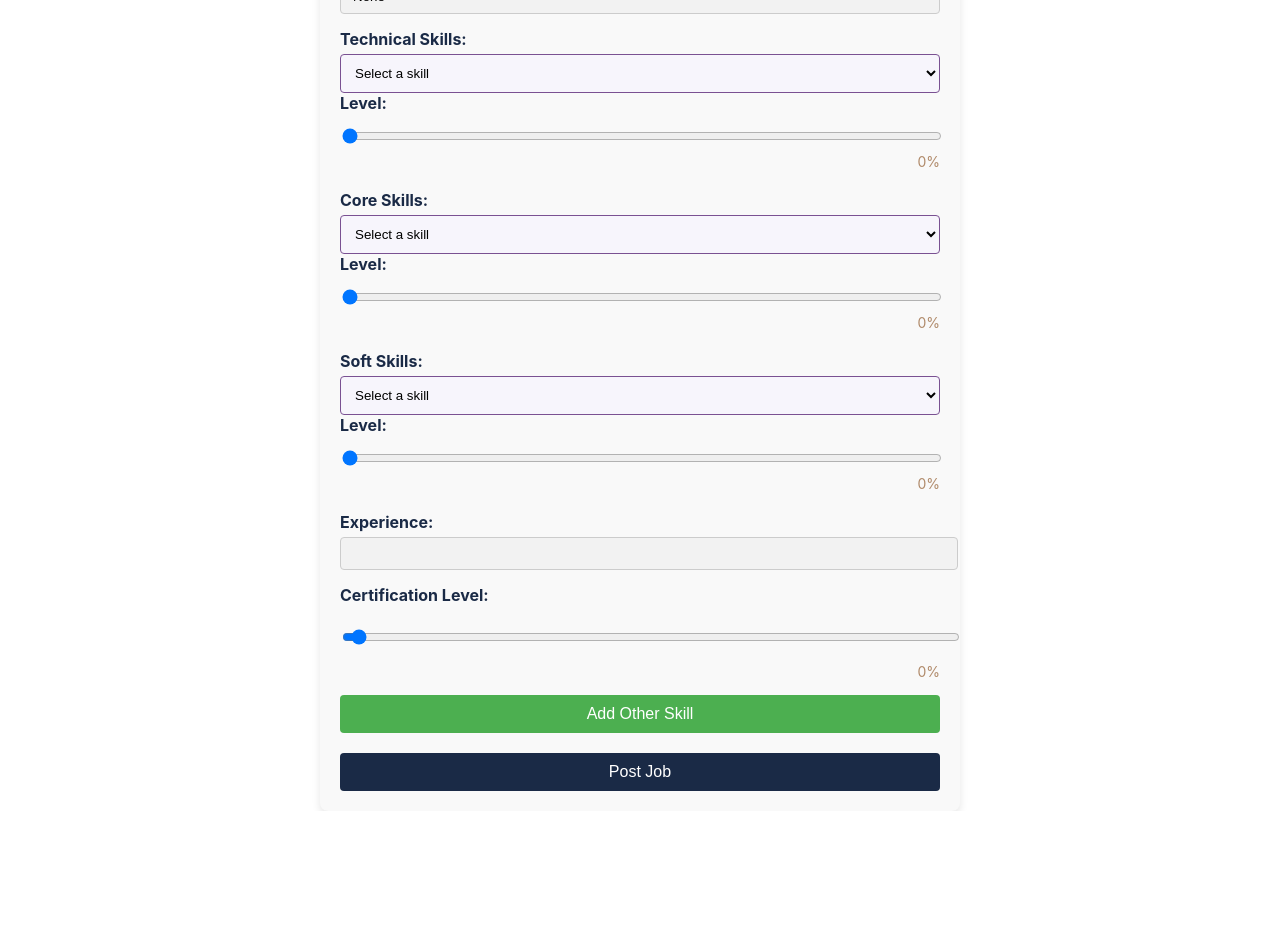
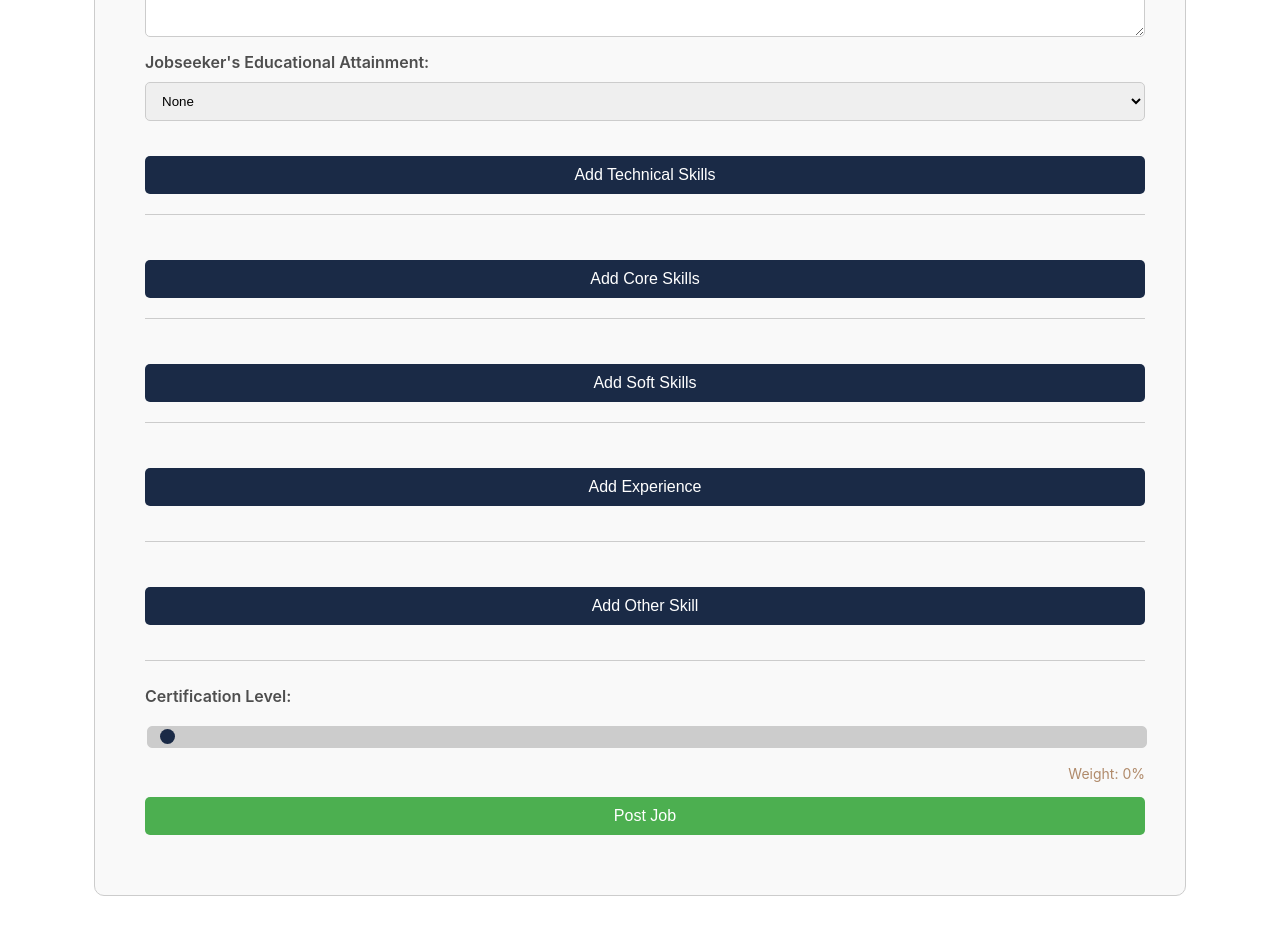
Before and after one commit to iJomaCoding/ijomaa, a React (Vite) app: page /employer/dashboard/postjob in a window 1280 px wide. Shown: the part 400-1326 px from the top of the page. Before the commit the page ends 1211 px from the top, so only its background shows below. Built offline with nearby package versions, Linux system fonts and the light colour scheme; the HTML template or start-up script is replaced by a standard one.

Commit message:
adding of skills

```diff
--- a/src/components/EmployerDisplay/Jobs/PostJob.jsx
+++ b/src/components/EmployerDisplay/Jobs/PostJob.jsx
@@ -1,21 +1,20 @@
 import React, { useState } from "react";
+import { v4 as uuidv4 } from "uuid";
 import styles from "./PostJob.module.css";
-import { Link, useNavigate } from "react-router-dom";
+import { Link } from "react-router-dom";
 
 const PostJob = () => {
   const [jobDetails, setJobDetails] = useState({
     jobtitle: "",
     jobdescription: "",
     education: "",
-    technicalSkills: { name: "", level: 0 },
-    coreSkills: { name: "", level: 0 },
-    softSkills: { name: "", level: 0 },
-    experience: "",
+    skills: [],
+    experience: [],
     certificationLevel: 0,
     otherSkills: [],
   });
 
-  const skills = ["JavaScript", "React", "CSS", "HTML", "Node.js", "Python"];
+  const skillTypes = ["Technical Skills", "Core Skills", "Soft Skills"];
 
   const handleInputChange = (e) => {
     const { name, value } = e.target;
@@ -25,32 +24,53 @@ const PostJob = () => {
     }));
   };
 
-  const handleSkillChange = (e, skillType, field) => {
-    const value =
-      field === "level" ? parseInt(e.target.value, 10) : e.target.value;
+  const handleSkillChange = (id, field, value, type) => {
+    const newSkills = jobDetails[type].map((skill) =>
+      skill.id === id ? { ...skill, [field]: value } : skill
+    );
     setJobDetails((prevDetails) => ({
       ...prevDetails,
-      [skillType]: {
-        ...prevDetails[skillType],
-        [field]: value,
-      },
+      [type]: newSkills,
     }));
   };
 
-  const handleOtherSkillChange = (index, field, value) => {
-    const updatedSkills = [...jobDetails.otherSkills];
-    updatedSkills[index][field] =
-      field === "level" ? parseInt(value, 10) : value;
+  const addSkill = (type) => {
     setJobDetails((prevDetails) => ({
       ...prevDetails,
-      otherSkills: updatedSkills,
+      skills: [
+        ...prevDetails.skills,
+        { id: uuidv4(), type, name: "", level: 0 },
+      ],
     }));
   };
 
   const addOtherSkill = () => {
     setJobDetails((prevDetails) => ({
       ...prevDetails,
-      otherSkills: [...prevDetails.otherSkills, { name: "", level: 0 }],
+      otherSkills: [
+        ...prevDetails.otherSkills,
+        { id: uuidv4(), name: "", level: 0 },
+      ],
+    }));
+  };
+
+  const addExperience = () => {
+    setJobDetails((prevDetails) => ({
+      ...prevDetails,
+      experience: [
+        ...prevDetails.experience,
+        { id: uuidv4(), description: "" },
+      ],
+    }));
+  };
+
+  const handleExperienceChange = (id, value) => {
+    const newExperience = jobDetails.experience.map((exp) =>
+      exp.id === id ? { ...exp, description: value } : exp
+    );
+    setJobDetails((prevDetails) => ({
+      ...prevDetails,
+      experience: newExperience,
     }));
   };
 
@@ -59,54 +79,63 @@ const PostJob = () => {
     console.log(jobDetails);
   };
 
-  const renderSkillSelect = (label, skillType, skillData) => (
-    <div className={styles.skillField}>
-      <label>{label}:</label>
-      <select
-        name={`${skillType}Name`}
-        value={skillData.name}
-        onChange={(e) => handleSkillChange(e, skillType, "name")}
-        required
-      >
-        <option value="" disabled>
-          Select a skill
-        </option>
-        {skills.map((skill) => (
-          <option key={skill} value={skill}>
-            {skill}
-          </option>
-        ))}
-      </select>
+  const renderSkillsByType = (type) =>
+    jobDetails.skills
+      .filter((skill) => skill.type === type)
+      .map((skill) => (
+        <div key={skill.id} className={styles.jobField}>
+          <label>{skill.type}:</label>
+          <input
+            type="text"
+            placeholder="Enter skill name"
+            value={skill.name}
+            onChange={(e) =>
+              handleSkillChange(skill.id, "name", e.target.value, "skills")
+            }
+          />
+          <input
+            type="range"
+            min="0"
+            max="100"
+            step="10"
+            value={skill.level}
+            onChange={(e) =>
+              handleSkillChange(skill.id, "level", e.target.value, "skills")
+            }
+            className={styles.jobSlider}
+            style={{
+              background: `linear-gradient(to right, #1a2a46 ${skill.level}%, #ccc ${skill.level}%)`,
+            }}
+          />
+          <div className={styles.jobWeightLabel}>Weight: {skill.level}%</div>{" "}
+          {/* Updated to match certification level style */}
+        </div>
+      ));
 
-      <label>Level:</label>
-      <input
-        type="range"
-        min="0"
-        max="100"
-        step="10"
-        value={skillData.level}
-        onChange={(e) => handleSkillChange(e, skillType, "level")}
-        className={styles.slider}
-      />
-      <div className={styles.levelLabel}>{skillData.level}%</div>
-    </div>
-  );
+  const renderExperience = () =>
+    jobDetails.experience.map((exp) => (
+      <div key={exp.id} className={styles.jobField}>
+        <label>Experience:</label>
+        <textarea
+          placeholder="Enter experience description"
+          value={exp.description}
+          onChange={(e) => handleExperienceChange(exp.id, e.target.value)}
+        />
+      </div>
+    ));
 
   const renderOtherSkills = () =>
-    jobDetails.otherSkills.map((skill, index) => (
-      <div key={index} className={styles.skillField}>
-        <label>Other Skill {index + 1}:</label>
+    jobDetails.otherSkills.map((skill) => (
+      <div key={skill.id} className={styles.jobField}>
+        <label>Other Skill:</label>
         <input
           type="text"
+          placeholder="Enter skill name"
           value={skill.name}
           onChange={(e) =>
-            handleOtherSkillChange(index, "name", e.target.value)
+            handleSkillChange(skill.id, "name", e.target.value, "otherSkills")
           }
-          placeholder="Enter skill name"
-          required
         />
-
-        <label>Level:</label>
         <input
           type="range"
           min="0"
@@ -114,21 +143,25 @@ const PostJob = () => {
           step="10"
           value={skill.level}
           onChange={(e) =>
-            handleOtherSkillChange(index, "level", e.target.value)
+            handleSkillChange(skill.id, "level", e.target.value, "otherSkills")
           }
-          className={styles.slider}
+          className={styles.jobSlider}
+          style={{
+            background: `linear-gradient(to right, #1a2a46 ${skill.level}%, #ccc ${skill.level}%)`,
+          }}
         />
-        <div className={styles.levelLabel}>{skill.level}%</div>
+        <div className={styles.jobWeightLabel}>Weight: {skill.level}%</div>{" "}
+        {/* Updated to match certification level style */}
       </div>
     ));
 
   return (
-    <div className={styles.container}>
+    <div className={styles.jobContent}>
       <Link to="/employer/dashboard">Home</Link>
-      <div className={styles.formContainer}>
+      <div className={styles.jobFormContainer}>
         <h2>Post a Job</h2>
-        <form onSubmit={handleSubmit} className={styles.form}>
-          <div className={styles.field}>
+        <form onSubmit={handleSubmit} className={styles.jobForm}>
+          <div className={styles.jobField}>
             <label>Job Title:</label>
             <input
               type="text"
@@ -138,8 +171,7 @@ const PostJob = () => {
               required
             />
           </div>
-
-          <div className={styles.field}>
+          <div className={styles.jobField}>
             <label>Job Description:</label>
             <textarea
               name="jobdescription"
@@ -148,8 +180,7 @@ const PostJob = () => {
               required
             />
           </div>
-
-          <div className={styles.field}>
+          <div className={styles.jobField}>
             <label>Jobseeker's Educational Attainment:</label>
             <select
               name="education"
@@ -165,35 +196,39 @@ const PostJob = () => {
               <option value="other">Other</option>
             </select>
           </div>
-
-          {renderSkillSelect(
-            "Technical Skills",
-            "technicalSkills",
-            jobDetails.technicalSkills
-          )}
-          {renderSkillSelect(
-            "Core Skills",
-            "coreSkills",
-            jobDetails.coreSkills
-          )}
-          {renderSkillSelect(
-            "Soft Skills",
-            "softSkills",
-            jobDetails.softSkills
-          )}
-
-          <div className={styles.field}>
-            <label>Experience:</label>
-            <input
-              type="text"
-              name="experience"
-              value={jobDetails.experience}
-              onChange={handleInputChange}
-              required
-            />
-          </div>
-
-          <div className={styles.field}>
+          {skillTypes.map((type) => (
+            <div key={type}>
+              {renderSkillsByType(type)}
+              <button
+                type="button"
+                className={styles.jobAddButton}
+                onClick={() => addSkill(type)}
+              >
+                Add {type}
+              </button>
+              <hr className={styles.jobDivider} />{" "}
+              {/* Divider below each button */}
+            </div>
+          ))}
+          {renderExperience()}
+          <button
+            type="button"
+            className={styles.jobAddButton}
+            onClick={addExperience}
+          >
+            Add Experience
+          </button>
+          <hr className={styles.jobDivider} /> {/* Divider below experience */}
+          {renderOtherSkills()}
+          <button
+            type="button"
+            className={styles.jobAddButton}
+            onClick={addOtherSkill}
+          >
+            Add Other Skill
+          </button>
+          <hr className={styles.jobDivider} /> {/* Divider below other skill */}
+          <div className={styles.jobField}>
             <label>Certification Level:</label>
             <input
               type="range"
@@ -207,24 +242,16 @@ const PostJob = () => {
                   certificationLevel: parseInt(e.target.value, 10),
                 }))
               }
-              className={styles.slider}
+              className={styles.jobSlider}
+              style={{
+                background: `linear-gradient(to right, #1a2a46 ${jobDetails.certificationLevel}%, #ccc ${jobDetails.certificationLevel}%)`,
+              }}
             />
-            <div className={styles.levelLabel}>
-              {jobDetails.certificationLevel}%
+            <div className={styles.jobWeightLabel}>
+              Weight: {jobDetails.certificationLevel}%
             </div>
           </div>
-
-          {renderOtherSkills()}
-
-          <button
-            type="button"
-            className={styles.addButton}
-            onClick={addOtherSkill}
-          >
-            Add Other Skill
-          </button>
-
-          <button type="submit" className={styles.submitButton}>
+          <button type="submit" className={styles.jobSubmitButton}>
             Post Job
           </button>
         </form>
--- a/src/components/EmployerDisplay/Jobs/PostJob.module.css
+++ b/src/components/EmployerDisplay/Jobs/PostJob.module.css
@@ -1,98 +1,132 @@
-.formContainer {
+.jobContent {
+  display: flex;
+  flex-direction: column;
+  gap: 15px;
   width: 100%;
-  max-width: 600px;
+  max-width: 1000px;
   margin: 0 auto;
-  padding: 20px;
+  margin-bottom: 30px;
+  padding: 60px 40px 60px 50px;
+  border: 1px solid #ccc;
+  border-radius: 10px;
   background-color: #f9f9f9;
-  border-radius: 8px;
-  box-shadow: 0 4px 8px rgba(0, 0, 0, 0.1);
 }
 
-.form {
+.jobFormContainer {
+  width: 100%;
+}
+
+.jobForm {
   display: flex;
   flex-direction: column;
+  gap: 15px;
 }
 
-.field {
-  margin-bottom: 15px;
+.jobField {
+  display: flex;
+  flex-direction: column;
+  gap: 10px;
 }
 
-.field label {
-  display: block;
-  margin-bottom: 5px;
-  color: #1a2a46;
-  font-weight: bold;
+.jobField label {
+  font-weight: 600;
+  color: rgb(78, 78, 78);
 }
 
-.field input,
-.field textarea,
-.field select {
+.jobField input,
+.jobField textarea,
+.jobField select {
+  padding: 10px 12px;
+  border: 1px solid #ccc;
+  border-radius: 5px;
   width: 100%;
-  padding: 8px;
-  border: 1px solid #ccc;
-  border-radius: 4px;
-  background-color: #f2f2f2;
+  box-sizing: border-box;
 }
 
-.skillField {
-  margin-bottom: 20px;
+.jobField textarea {
+  resize: vertical;
+  min-height: 80px;
 }
 
-.skillField label {
-  display: block;
-  margin-bottom: 5px;
-  color: #1a2a46;
-  font-weight: bold;
+/* Slider styling */
+.jobSlider {
+  width: 100%;
+  margin-top: 10px;
+  appearance: none;
+  height: 5px;
+  background: #ccc;
+  border-radius: 3px;
+  outline: none;
+  transition: background 0.15s ease-in-out;
 }
 
-.skillField select,
-.skillField input[type="text"] {
-  width: 100%;
-  padding: 10px;
-  border: 1px solid #7a5192;
-  border-radius: 4px;
-  background-color: #f7f5fc;
+.jobSlider::-webkit-slider-thumb {
+  appearance: none;
+  width: 15px;
+  height: 15px;
+  background: #1a2a46;
+  border-radius: 50%;
+  cursor: pointer;
 }
 
-.slider {
-  width: 100%;
-  margin-top: 10px;
+.jobSlider::-moz-range-thumb {
+  width: 15px;
+  height: 15px;
+  background: #1a2a46;
+  border-radius: 50%;
+  cursor: pointer;
 }
 
-.levelLabel {
+/* Add Button styling */
+.jobAddButton {
+  display: inline-block;
+  width: 100%;
+  padding: 10px 20px;
+  margin: 20px 0 10px; /* Add margin above the buttons */
+  border: none;
+  background-color: #1a2a46;
+  color: #fff;
+  border-radius: 5px;
+  cursor: pointer;
+  text-align: center;
+  font-size: 16px;
+  transition: background-color 0.3s ease;
+}
+
+.jobAddButton:hover {
+  background-color: #0e1c36;
+}
+
+/* Divider styling */
+.jobDivider {
+  border: 0;
+  height: 1px;
+  background: #ccc;
+  margin: 10px 0;
+}
+
+/* Weight Label (matching Certification Level style) */
+.jobWeightLabel {
   margin-top: 5px;
   font-size: 14px;
   text-align: right;
   color: #b08a6a;
 }
 
-.addButton {
+/* Submit Button styling */
+.jobSubmitButton {
+  display: inline-block;
+  width: 100%;
+  padding: 10px 20px;
+  border: none;
   background-color: #4caf50;
   color: white;
-  padding: 10px 15px;
-  border: none;
-  border-radius: 4px;
-  cursor: pointer;
-  font-size: 16px;
-  margin-bottom: 20px;
-  transition: background-color 0.3s ease;
-}
-
-.addButton:hover {
-  opacity: 0.8;
-}
-
-.submitButton {
-  background-color: #1a2a46;
-  color: #fff;
-  padding: 10px 15px;
-  border: none;
-  border-radius: 4px;
+  border-radius: 5px;
   cursor: pointer;
   font-size: 16px;
   transition: background-color 0.3s ease;
 }
 
-.submitButton:hover {
-  opacity: 0.8;
+.jobSubmitButton:hover {
+  background-color: #45a049;
 }
```
